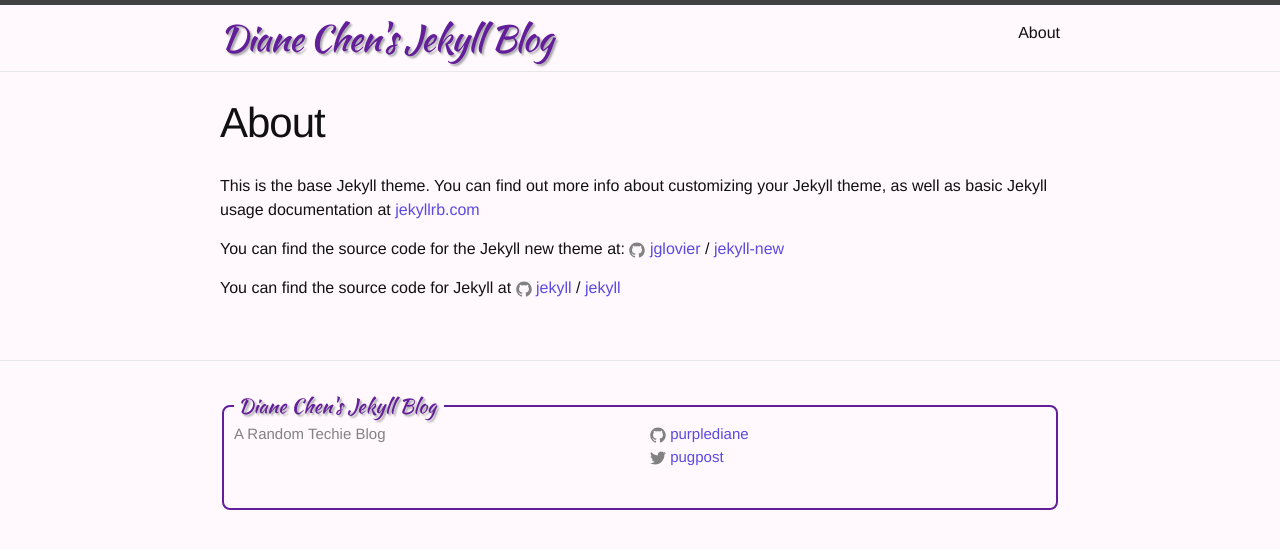
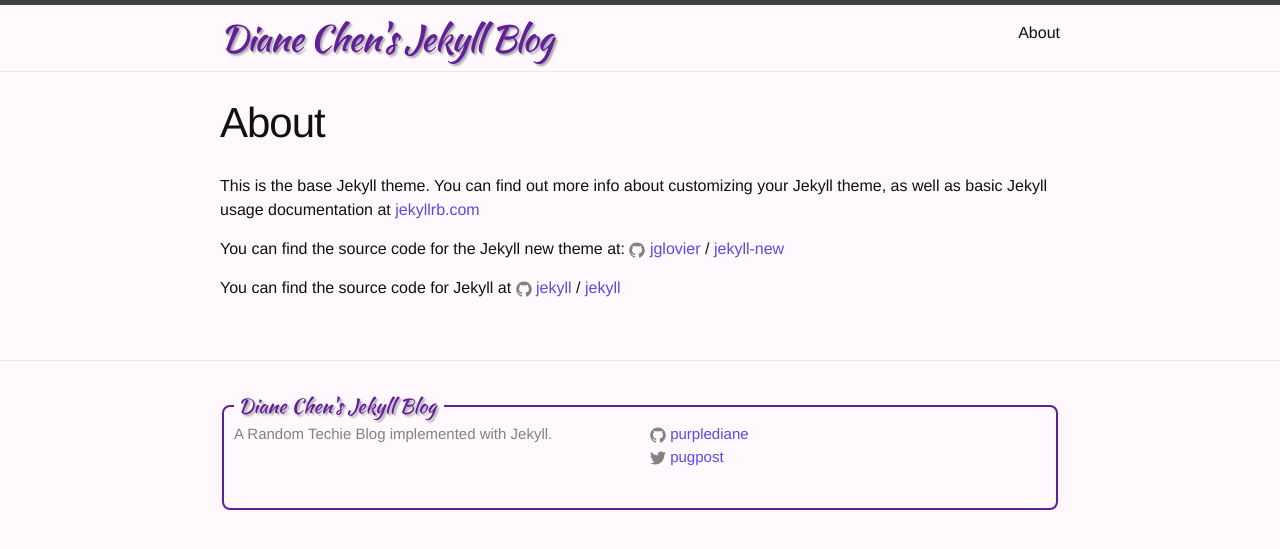
Before and after one commit to purplediane/purplediane.github.io, a Jekyll site: the page built from about.md, in a window 1280 px wide. Shown: the top 549 px of the page. Built offline with Jekyll 4.4.1, drawn with Linux system fonts in a browser that asks for light colours.

Commit message:
More description

```diff
--- a/_config.yml
+++ b/_config.yml
@@ -8,7 +8,7 @@
 # Site settings
 title: Diane Chen's Jekyll Blog
 
-description: A Random Techie Blog
+description: A Random Techie Blog implemented with Jekyll.
 baseurl: "" # the subpath of your site, e.g. /blog
 url: "http://purplediane.github.io/" # the base hostname & protocol for your site
 twitter_username: pugpost
```
